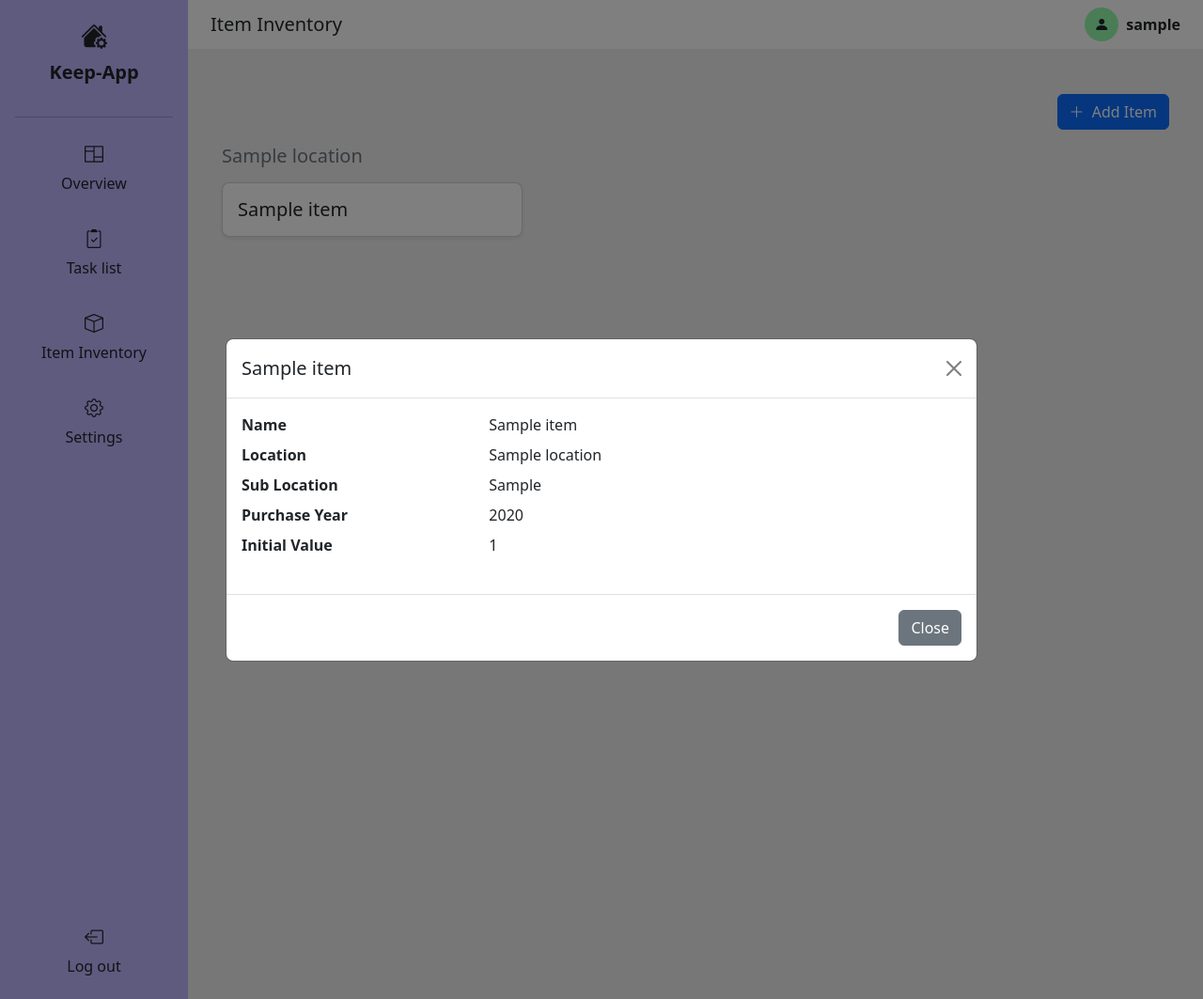
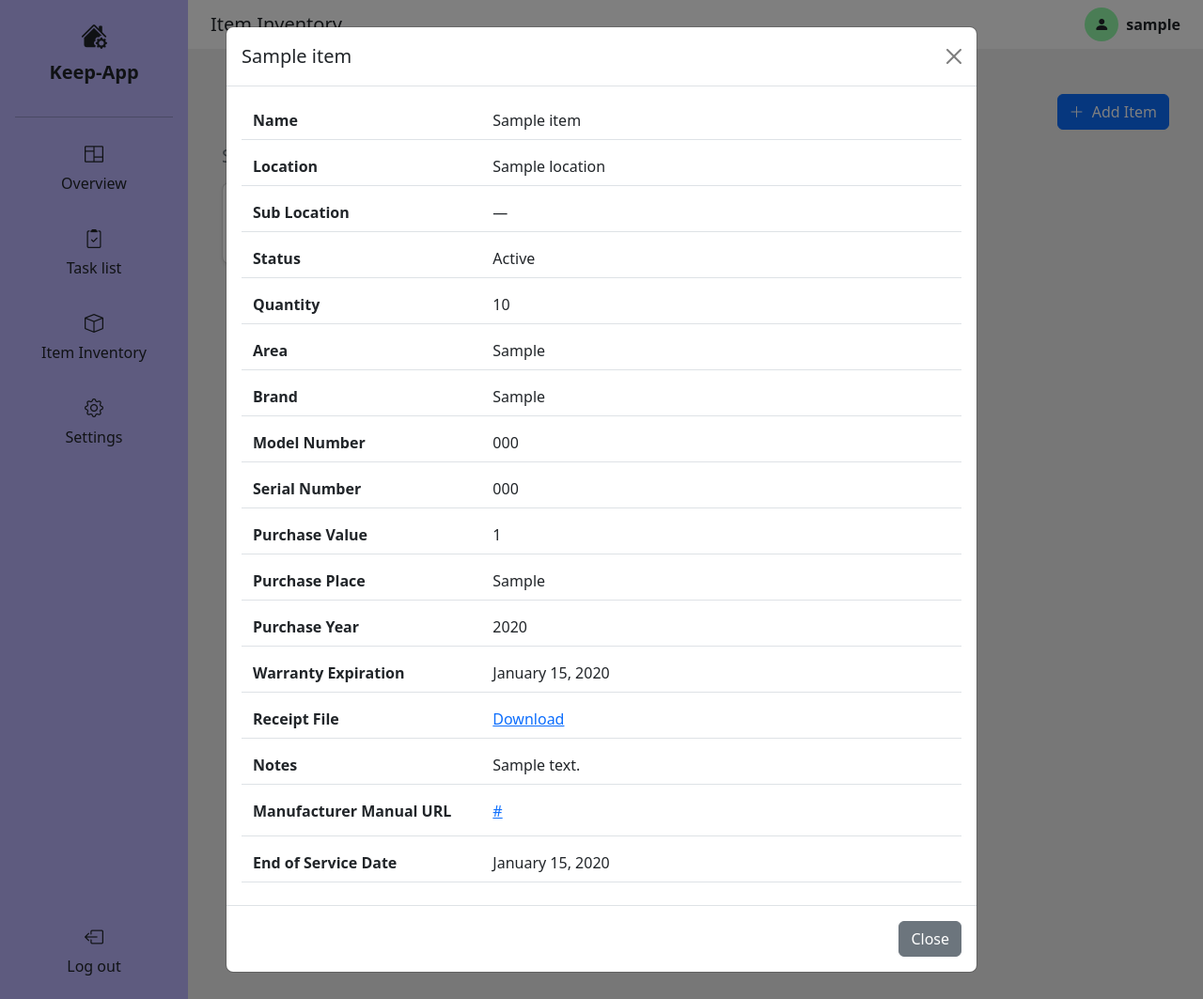
Before and after one commit to orma5/household, a Django app: page /items/ in a window 1280 px wide, after a click that opens the changed part. Shown: the whole page at 94% size. Run offline with Django 5.2, Linux system fonts and the light colour scheme; a user stored in the database is signed in; tables that the repository leaves empty hold one stand-in row (values such as "Sample post").

Commit message:
expand item model with additional metafields and update front end to match

```diff
--- a/templates/components/_item_detail_modal.html
+++ b/templates/components/_item_detail_modal.html
@@ -2,29 +2,114 @@
 <div class="modal fade" id="itemDetailModal{{ item.id }}" tabindex="-1" aria-labelledby="itemDetailModalLabel{{ item.id }}" aria-hidden="true">
   <div class="modal-dialog modal-lg modal-dialog-centered">
     <div class="modal-content">
-      <div class="modal-header">
+      <div class="modal-header border-bottom">
         <h5 class="modal-title" id="itemDetailModalLabel{{ item.id }}">{{ item.name }}</h5>
         <button type="button" class="btn-close" data-bs-dismiss="modal" aria-label="Close"></button>
       </div>
+
       <div class="modal-body">
-        <dl class="row">
-          <dt class="col-sm-4">Name</dt>
-          <dd class="col-sm-8">{{ item.name }}</dd>
+        <div class="container-fluid">
+          {% comment %}Info Grid{% endcomment %}
+          <div class="row mb-2 border-bottom py-2">
+            <div class="col-sm-4 fw-semibold">Name</div>
+            <div class="col-sm-8">{{ item.name }}</div>
+          </div>
 
-          <dt class="col-sm-4">Location</dt>
-          <dd class="col-sm-8">{{ item.location.name }}</dd>
+          <div class="row mb-2 border-bottom py-2">
+            <div class="col-sm-4 fw-semibold">Location</div>
+            <div class="col-sm-8">{{ item.location.name|default:'—' }}</div>
+          </div>
 
-          <dt class="col-sm-4">Sub Location</dt>
-          <dd class="col-sm-8">{{ item.sub_location|default:'' }}</dd>
+          <div class="row mb-2 border-bottom py-2">
+            <div class="col-sm-4 fw-semibold">Sub Location</div>
+            <div class="col-sm-8">{{ item.sub_location|default:'—' }}</div>
+          </div>
 
-          <dt class="col-sm-4">Purchase Year</dt>
-          <dd class="col-sm-8">{{ item.purchase_year|default:'' }}</dd>
+          <div class="row mb-2 border-bottom py-2">
+            <div class="col-sm-4 fw-semibold">Status</div>
+            <div class="col-sm-8">{{ item.get_status_display|default:'—' }}</div>
+          </div>
 
-          <dt class="col-sm-4">Initial Value</dt>
-          <dd class="col-sm-8">{{ item.initial_value|default:'' }}</dd>
-        </dl>
+          <div class="row mb-2 border-bottom py-2">
+            <div class="col-sm-4 fw-semibold">Quantity</div>
+            <div class="col-sm-8">{{ item.quantity }}</div>
+          </div>
+
+          <div class="row mb-2 border-bottom py-2">
+            <div class="col-sm-4 fw-semibold">Area</div>
+            <div class="col-sm-8">{{ item.area|default:'—' }}</div>
+          </div>
+
+          <div class="row mb-2 border-bottom py-2">
+            <div class="col-sm-4 fw-semibold">Brand</div>
+            <div class="col-sm-8">{{ item.brand|default:'—' }}</div>
+          </div>
+
+          <div class="row mb-2 border-bottom py-2">
+            <div class="col-sm-4 fw-semibold">Model Number</div>
+            <div class="col-sm-8">{{ item.model_number|default:'—' }}</div>
+          </div>
+
+          <div class="row mb-2 border-bottom py-2">
+            <div class="col-sm-4 fw-semibold">Serial Number</div>
+            <div class="col-sm-8">{{ item.serial_number|default:'—' }}</div>
+          </div>
+
+          <div class="row mb-2 border-bottom py-2">
+            <div class="col-sm-4 fw-semibold">Purchase Value</div>
+            <div class="col-sm-8">{{ item.purchase_value|default:'—' }}</div>
+          </div>
+
+          <div class="row mb-2 border-bottom py-2">
+            <div class="col-sm-4 fw-semibold">Purchase Place</div>
+            <div class="col-sm-8">{{ item.purchase_place|default:'—' }}</div>
+          </div>
+
+          <div class="row mb-2 border-bottom py-2">
+            <div class="col-sm-4 fw-semibold">Purchase Year</div>
+            <div class="col-sm-8">{{ item.purchase_year|default:'—' }}</div>
+          </div>
+
+          <div class="row mb-2 border-bottom py-2">
+            <div class="col-sm-4 fw-semibold">Warranty Expiration</div>
+            <div class="col-sm-8">{{ item.warranty_expiration|date:'F j, Y'|default:'—' }}</div>
+          </div>
+
+          <div class="row mb-2 border-bottom py-2">
+            <div class="col-sm-4 fw-semibold">Receipt File</div>
+            <div class="col-sm-8">
+              {% if item.receipt_file %}
+                <a href="{{ item.receipt_file.url }}" target="_blank">Download</a>
+              {% else %}
+                —
+              {% endif %}
+            </div>
+          </div>
+
+          <div class="row mb-2 border-bottom py-2">
+            <div class="col-sm-4 fw-semibold">Notes</div>
+            <div class="col-sm-8">{{ item.notes|default:'—' }}</div>
+          </div>
+
+          <div class="row mb-2 border-bottom py-2">
+            <div class="col-sm-4 fw-semibold">Manufacturer Manual URL</div>
+            <div class="col-sm-8">
+              {% if item.manufacturer_manual_url %}
+                <a href="{{ item.manufacturer_manual_url }}" target="_blank" class="text-truncate d-inline-block" style="max-width: 100%;" title="{{ item.manufacturer_manual_url }}">{{ item.manufacturer_manual_url|truncatechars:50 }}</a>
+              {% else %}
+                —
+              {% endif %}
+            </div>
+          </div>
+
+          <div class="row mb-2 border-bottom py-2">
+            <div class="col-sm-4 fw-semibold">End of Service Date</div>
+            <div class="col-sm-8">{{ item.end_of_service_date|date:'F j, Y'|default:'—' }}</div>
+          </div>
+        </div>
       </div>
-      <div class="modal-footer">
+
+      <div class="modal-footer border-top">
         <button type="button" class="btn btn-secondary" data-bs-dismiss="modal">Close</button>
       </div>
     </div>
--- a/templates/item_list.html
+++ b/templates/item_list.html
@@ -19,7 +19,16 @@
           <div class="col-12 col-sm-6 col-lg-4 mb-3">
             <div class="card shadow-sm rounded-3 h-100" role="button" data-bs-toggle="modal" data-bs-target="#itemDetailModal{{ item.id }}">
               <div class="card-body">
-                <h5 class="card-title mb-0">{{ item.name }}</h5>
+                <div class="d-flex justify-content-between align-items-start">
+                  <h5 class="card-title mb-0">{{ item.name }}</h5>
+                  <span class="badge bg-{{ item.get_status_badge_class }}">{{ item.get_status_display_name }}</span>
+                </div>
+                {% if item.quantity > 1 %}
+                  <span class="badge bg-primary mt-2"><i class="bi bi-stack"></i> {{ item.quantity }}</span>
+                {% endif %}
+                {% if item.brand %}
+                  <span class="badge bg-secondary mt-2"><i class="bi bi-tags"></i> {{ item.brand }}</span>
+                {% endif %}
               </div>
             </div>
           </div>
--- a/upkeep/models.py
+++ b/upkeep/models.py
@@ -19,11 +19,29 @@ class Location(BaseModel):
 
 
 class Item(BaseModel):
+    class ItemStatus(models.IntegerChoices):
+        ACTIVE = 1, "Active"
+        RETIRED = 2, "Retired"
+        BROKEN = 3, "Broken"
+
+    # Mandatory
     name = models.CharField(max_length=255)
     location = models.ForeignKey(
         Location, null=True, on_delete=models.SET_NULL, related_name="items"
     )
-    sub_location = models.CharField(max_length=30, blank=True, null=True)
+    status = models.IntegerField(
+        choices=ItemStatus, null=False, default=ItemStatus.ACTIVE
+    )
+    quantity = models.PositiveIntegerField(default=1)
+
+    # Optional metadata
+    area = models.CharField(max_length=30, blank=True, null=True)
+    brand = models.CharField(max_length=255, blank=True, null=True)
+    model_number = models.CharField(max_length=255, blank=True, null=True)
+    serial_number = models.CharField(max_length=255, blank=True, null=True)
+
+    purchase_value = models.PositiveIntegerField(null=True, blank=True)
+    purchase_place = models.CharField(max_length=255, blank=True, null=True)
     purchase_year = models.PositiveIntegerField(
         null=True,
         blank=True,
@@ -32,13 +50,31 @@ class Item(BaseModel):
             MaxValueValidator(datetime.datetime.now().year + 1),
         ],
     )
-    initial_value = models.PositiveIntegerField(null=True, blank=True)
+    warranty_expiration = models.DateField(blank=True, null=True)
+    receipt_file = models.FileField(upload_to="receipts/", blank=True, null=True)
+    notes = models.TextField(blank=True, null=True)
+    manufacturer_manual_url = models.URLField(null=True, blank=True)
+
+    end_of_service_date = models.DateField(blank=True, null=True)
 
     class Meta:
         verbose_name_plural = "Items"
 
     def __str__(self):
         return self.name
+
+    def is_under_warranty(self):
+        return self.warranty_expiration and self.warranty_expiration >= datetime.date()
+
+    def get_status_badge_class(self):
+        return {
+            self.ItemStatus.ACTIVE: "success",
+            self.ItemStatus.RETIRED: "warning",
+            self.ItemStatus.BROKEN: "danger",
+        }.get(self.status, "secondary")
+
+    def get_status_display_name(self):
+        return self.ItemStatus(self.status).label
 
 
 class Task(BaseModel):
```
Also changed, not shown: templates/components/_item_form_modal.html (deleted, +0 -13 lines), upkeep/migrations/0003_rename_sub_location_item_area_and_more.py (added), upkeep/migrations/0004_item_end_of_service_date.py (added).
